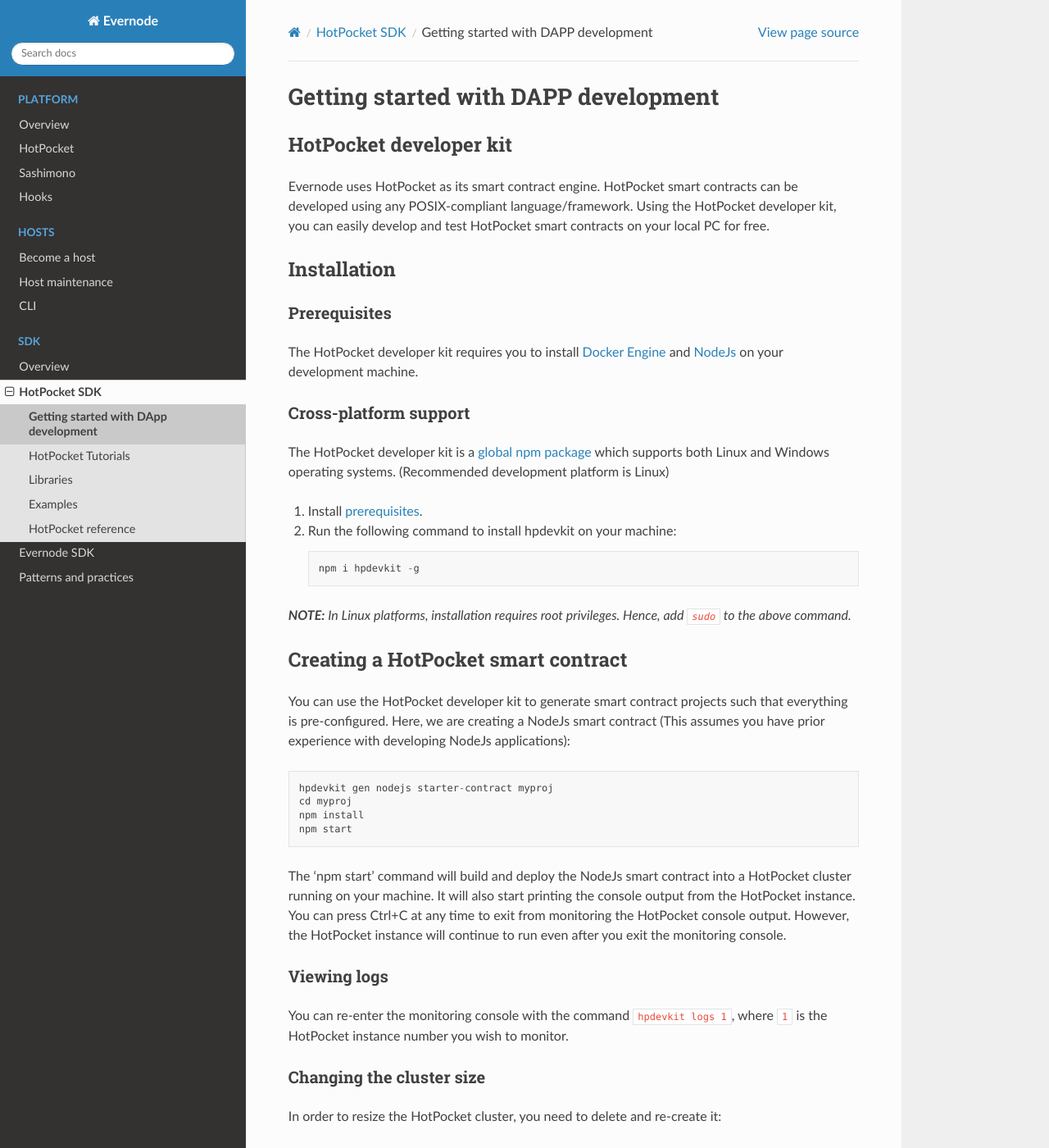
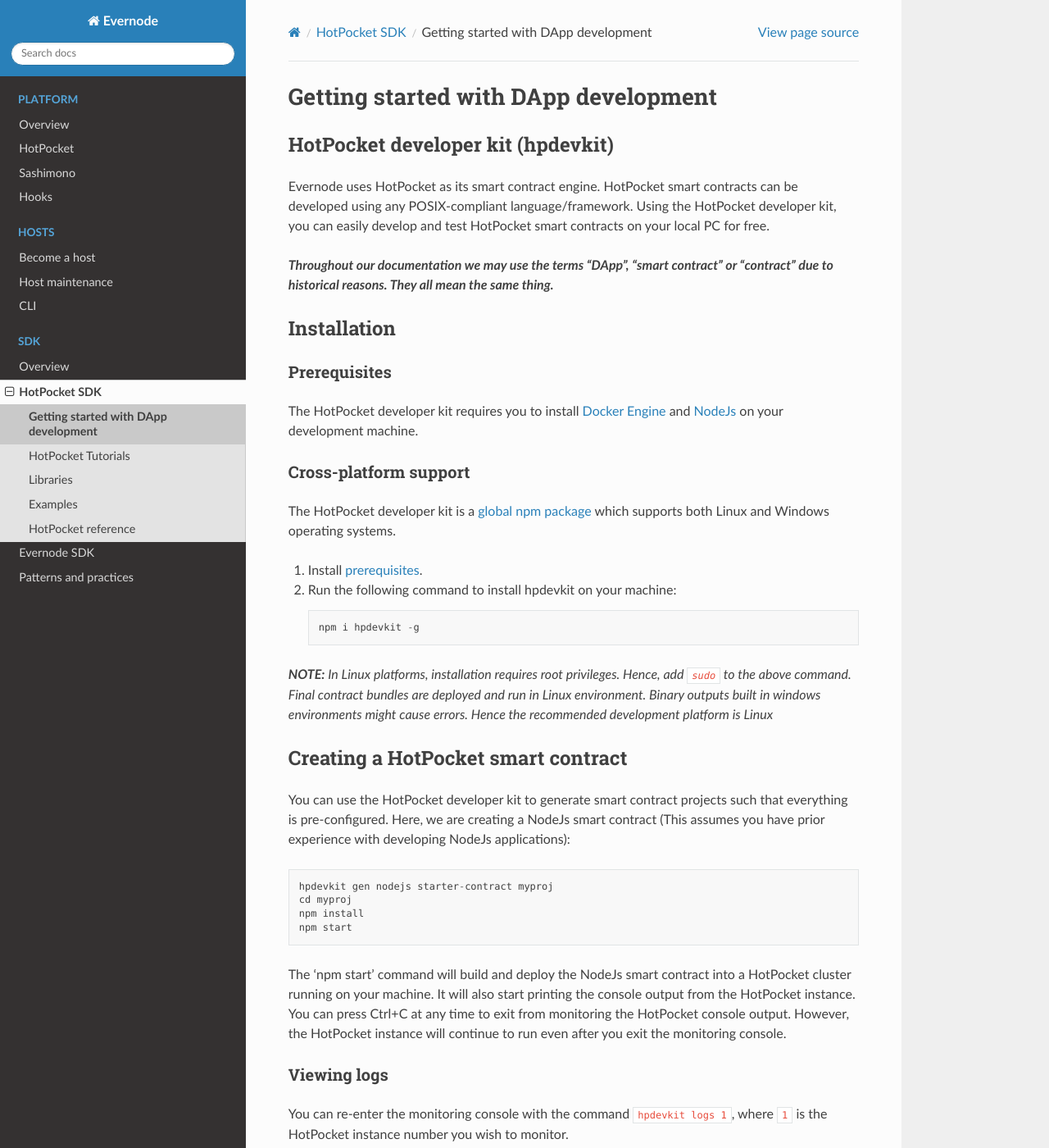
Before and after one commit to tequdev/evernode-docs, a Sphinx documentation site: the page built from docs/source/sdk/hotpocket/hpdevkit/overview.md, in a window 1280 px wide and 1400 px high. Shown: the whole window at 82% size. Built offline with Sphinx 7.4.7 and the Read the Docs theme 2.0.0, drawn with Linux system fonts in a browser that asks for light colours; some of the changed text lies outside the part shown.

Commit message:
getting started page updates

````diff
--- a/docs/source/sdk/hotpocket/hpdevkit/overview.md
+++ b/docs/source/sdk/hotpocket/hpdevkit/overview.md
@@ -1,7 +1,9 @@
-# Getting started with DAPP development
+# Getting started with DApp development
 
-## HotPocket developer kit
+## HotPocket developer kit (hpdevkit)
 Evernode uses HotPocket as its smart contract engine. HotPocket smart contracts can be developed using any POSIX-compliant language/framework. Using the HotPocket developer kit, you can easily develop and test HotPocket smart contracts on your local PC for free.
+
+**_Throughout our documentation we may use the terms “DApp”, “smart contract” or “contract” due to historical reasons. They all mean the same thing._**
 
 ## Installation
 
@@ -19,7 +21,8 @@
    npm i hpdevkit -g
    ```
 
-_**NOTE:** In Linux platforms, installation requires root privileges. Hence, add `sudo` to the above command._
+_**NOTE:** In Linux platforms, installation requires root privileges. Hence, add `sudo` to the above command.
+Final contract bundles are deployed and run in Linux environment. Binary outputs built in windows environments might cause errors. Hence the recommended development platform is Linux_
 
 ## Creating a HotPocket smart contract
 
@@ -162,3 +165,9 @@
 ## Reporting issues
 
 Report issues [here](https://github.com/EvernodeXRPL/evernode-sdk/issues).
+
+## Continue reading
+
+Deep dive in to HotPocket SDK [here](../tutorials/index).
+
+Deploy your locally developed DApp in evernode using [evdevkit](../../evernode/tutorials/deployment-concepts.md).
````
Also changed, not shown: other parts of docs/source/sdk/hotpocket/hpdevkit/overview.md (+1 -1 lines).
